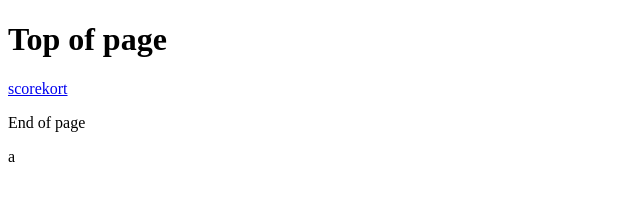
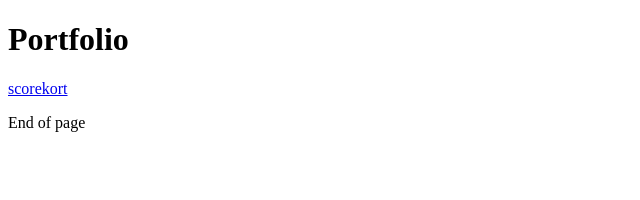
Before and after one commit to Sniffo5/Sniffo5.github.io, a plain HTML site: page index.html in a window 1280 px wide. Shown: the whole page, without its empty margins (0-640 px from the left). Drawn offline with Linux system fonts and the light colour scheme.

Commit message:
Update index.html

```diff
--- a/index.html
+++ b/index.html
@@ -8,7 +8,7 @@
 <body>
 
     <header>
-        <h1>Top of page</h1>
+        <h1>Portfolio</h1>
         <nav>
             <a href="/scorekort">scorekort</a>
         </nav>
@@ -19,6 +19,6 @@
     <footer>
         <p>End of page</p>
     </footer>
-    a
+
 </body>
 </html>
```
